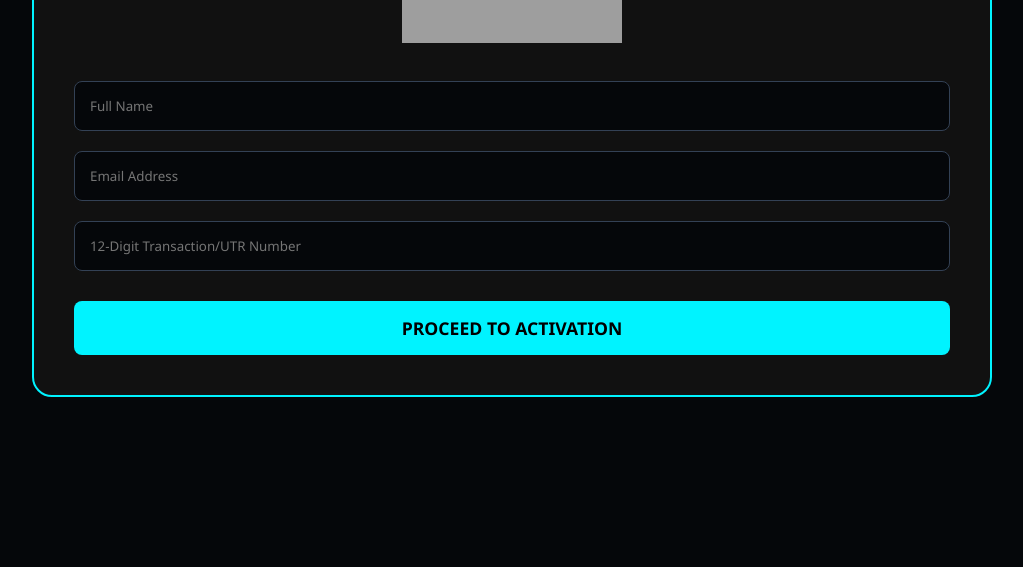
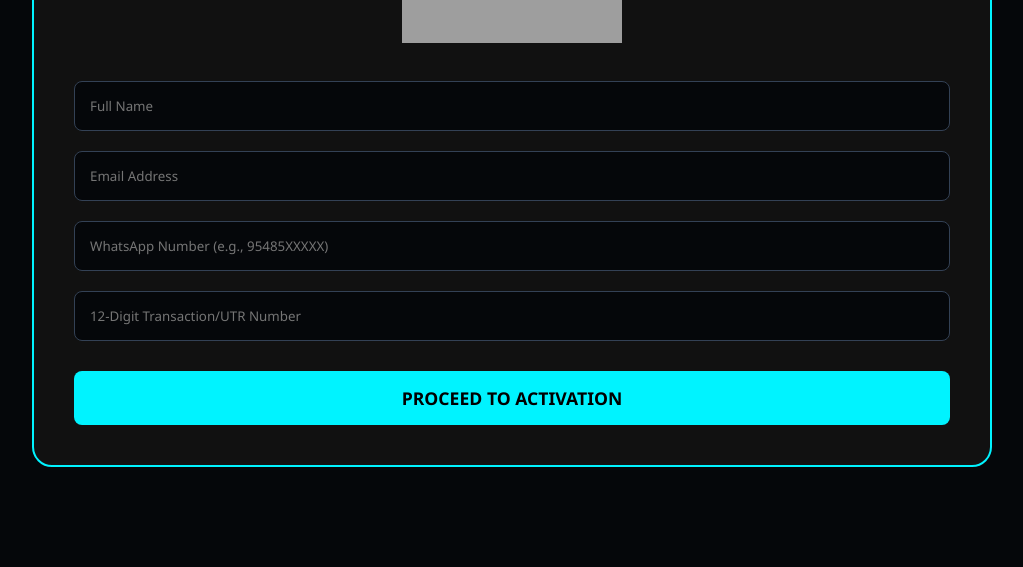
Before and after one commit to yrjarvisshop792-ui/jarvis-ai-store, a Flask app: page / in a window 1280 px wide. Shown: the part 1833-2400 px from the top of the page, without its empty margins (128-1151 px from the left). Before the commit the page ends 2230 px from the top, so only its background shows below. Run offline with Flask 3, Linux system fonts and the light colour scheme; grey boxes are pictures that could not be loaded.

Commit message:
Update index.html

```diff
--- a/templates/index.html
+++ b/templates/index.html
@@ -41,7 +41,6 @@
     </div>
 
     <div class="container">
-        <!-- Demo Section -->
         <section>
             <h2>System Demo</h2>
             <div style="text-align: center; margin: 20px 0;">
@@ -49,7 +48,6 @@
             </div>
         </section>
 
-        <!-- Features -->
         <section>
             <h2>Core Capabilities</h2>
             <div class="features-grid">
@@ -60,7 +58,6 @@
             </div>
         </section>
 
-        <!-- API Notice Section -->
         <section class="payment-box">
             <div class="api-note">
                 <strong>⚠️ IMPORTANT NOTICE:</strong> This software is provided as a core engine. <strong>Users must provide their own API Keys</strong> to enable Generative AI and Voice synthesis features. We do not provide or host API keys.
@@ -75,6 +72,9 @@
             <form action="https://jarvis-ai-store.onrender.com/verify-payment" method="POST">
                 <input type="text" name="name" placeholder="Full Name" required>
                 <input type="email" name="email" placeholder="Email Address" required>
+
+                <input type="text" name="phone" placeholder="WhatsApp Number (e.g., 95485XXXXX)" required>
+
                 <input type="text" name="utr" placeholder="12-Digit Transaction/UTR Number" required>
                 <button type="submit" class="submit-btn">PROCEED TO ACTIVATION</button>
             </form>
```
